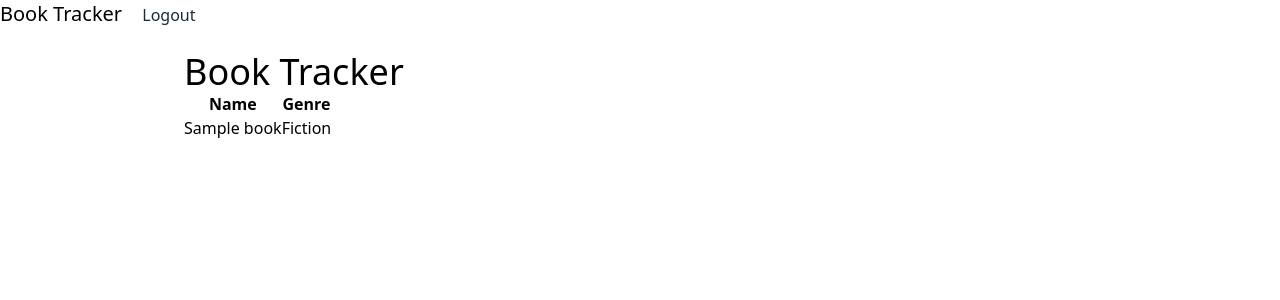
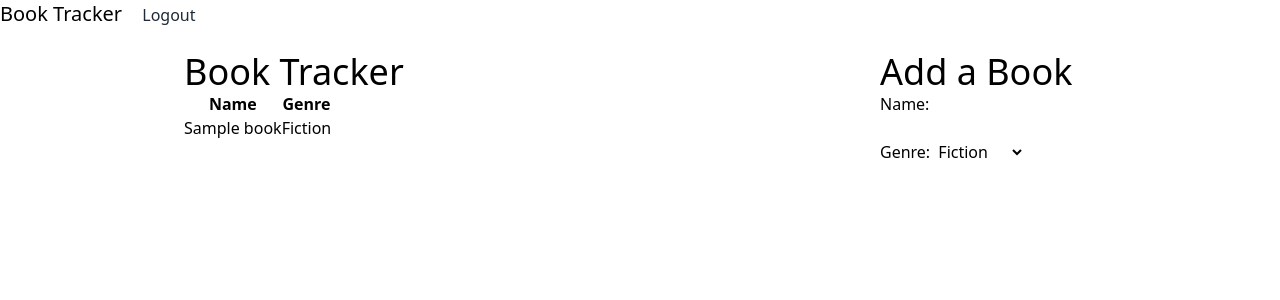
Before and after one commit to H3NZPLAYZ/Bookstore-Crud-Udemy, a Django app: page / in a window 1280 px wide. Shown: the top 300 px of the page. Run offline with Django 4.2, Linux system fonts and the light colour scheme; a user stored in the database is signed in; tables that the repository leaves empty hold one stand-in row (values such as "Sample post"); some libraries are stand-ins or nearby versions.

Commit message:
Chapter 25

```diff
--- a/core/forms.py
+++ b/core/forms.py
@@ -1,3 +1,12 @@
 from django import forms
 
 from core.models import Book
+
+class BookForm(forms.Form):
+    name = forms.CharField(
+        max_length=128,
+        widget=forms.TextInput(attrs={'class': 'input input-primary'}),)
+
+    genre = forms.ChoiceField(
+        choices=Book.GenreChoices.choices,
+        widget=forms.Select(attrs={'class': 'select select-primary'}), )
--- a/core/models.py
+++ b/core/models.py
@@ -8,9 +8,9 @@ class User(AbstractUser):
 
 class Book(models.Model):
     class GenreChoices(models.TextChoices):
-        FICTION = 'Fiction',
-        MYSTERY = 'Mystery',
-        ROMANCE = 'Romance',
+        FICTION = 'Fiction'
+        MYSTERY = 'Mystery'
+        ROMANCE = 'Romance'
 
     name = models.CharField(max_length=128)
     genre = models.CharField(max_length=24, choices=GenreChoices.choices)
--- a/core/templates/index.html
+++ b/core/templates/index.html
@@ -3,7 +3,9 @@
 {% block content %}
 
 <div class="flex justify-center items-center">
-    <div class="bg-white p-6 rounded-lg w-full lg:w-3/4">
+    <div class="bg-white p-6 rounded-lg w-full lg:w-3/4 grid grid-cols-4 gap-4">
+
+        <div class="col-span-3">
             <h1 class="text-4xl">Book Tracker</h1>
 
             <table class="table table-zebra">
@@ -25,5 +27,11 @@
                 </tbody>
               </table>
         </div>
+        <div class="col-span-1">
+            <h1 class="text-4xl">Add a Book</h1>
+
+            {{ form }}
+        </div>
+    </div>
 </div>
 {% endblock %}
--- a/core/views.py
+++ b/core/views.py
@@ -1,5 +1,7 @@
 from django.contrib.auth.decorators import login_required
 from django.shortcuts import render
+from core.forms import BookForm
+
 
 # Create your views here.
 @login_required
@@ -7,5 +9,6 @@ def index(request):
     books = request.user.books.all()
     context = {
         'books': books,
+        'form': BookForm(),
     }
     return render(request, 'index.html', context)
```
Lines whose indentation alone changed are shown as unchanged.
